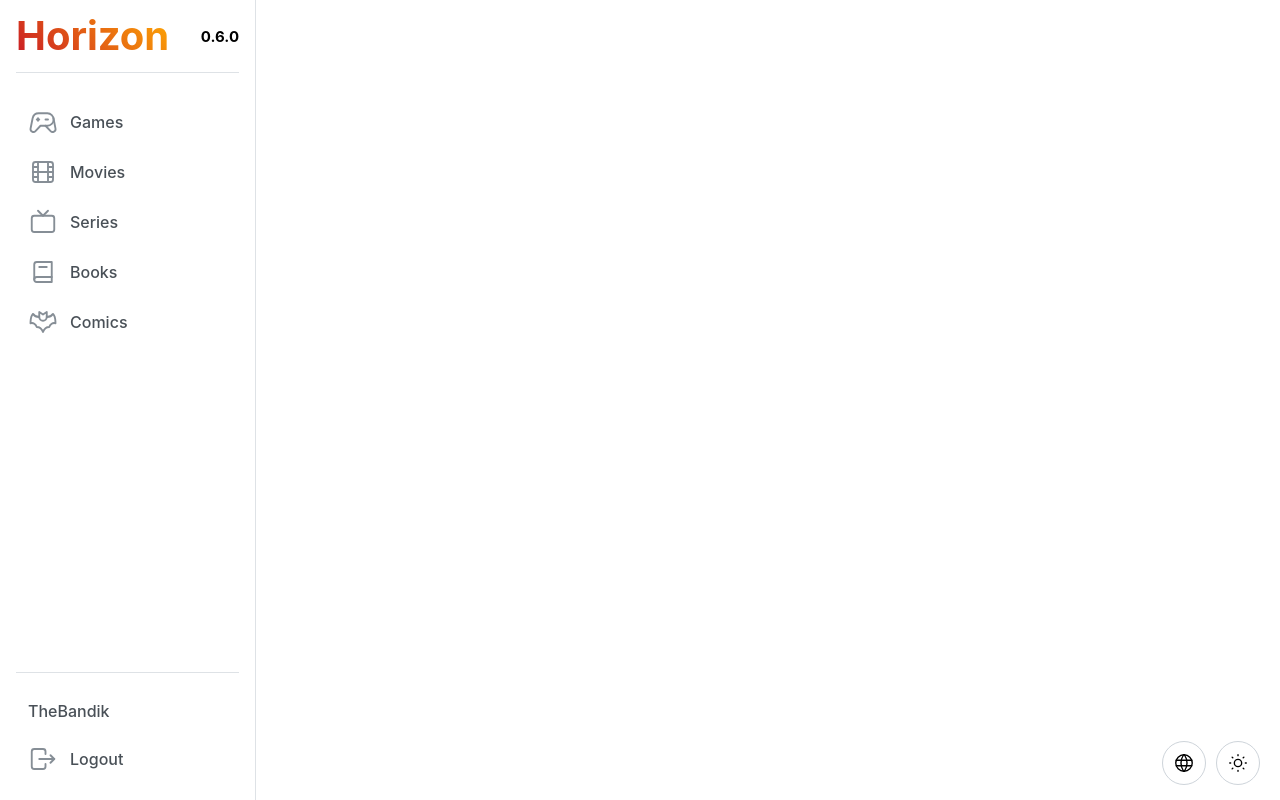
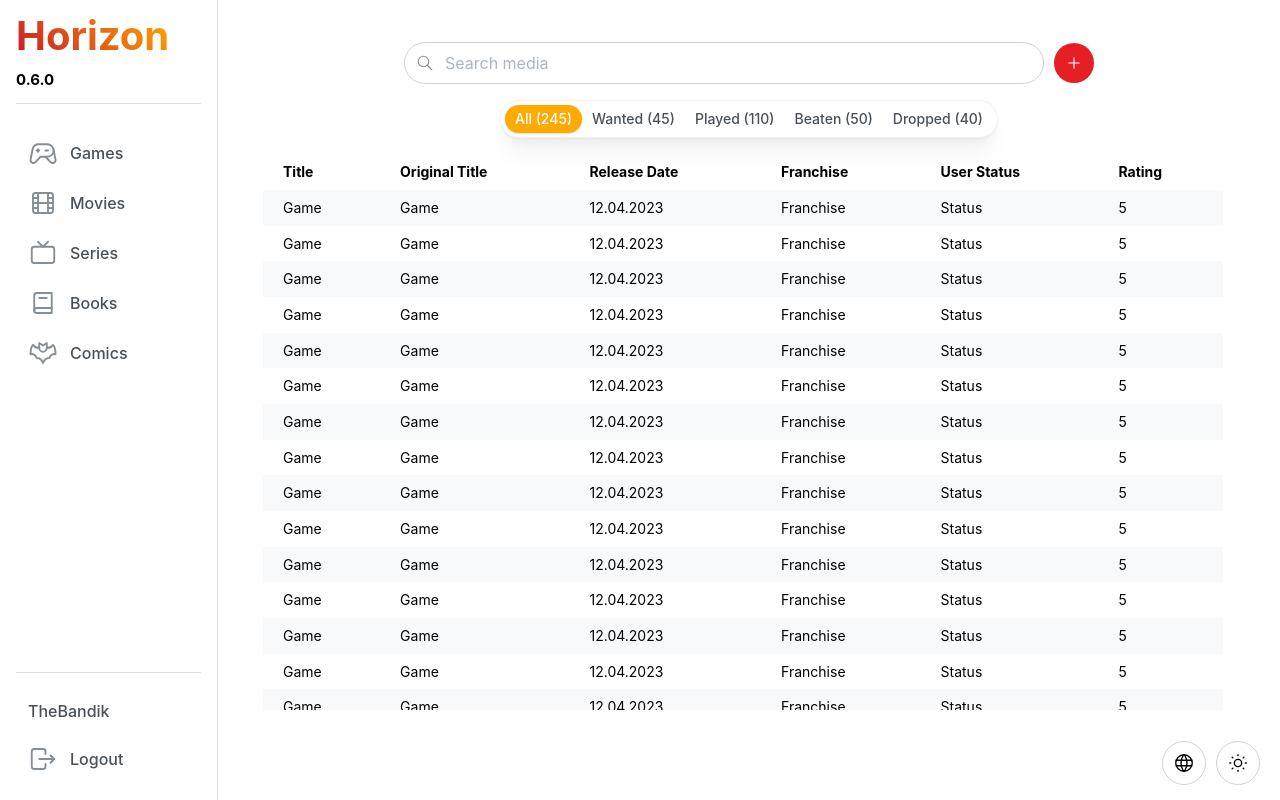
Before and after one commit to TheBandik/Horizon, a React app in the folder src/frontend/: page /user in a window 1280 px wide. Built offline with nearby package versions, Linux system fonts and the light colour scheme; the HTML template or start-up script is replaced by a standard one.

Commit message:
add new UI elements for user profile page

```diff
--- a/src/frontend/src/App.tsx
+++ b/src/frontend/src/App.tsx
@@ -22,6 +22,7 @@ export default function App() {
                 '#FF5252',
                 '#FF2A2A',
                 '#E51F24',
+                // var(--mantine-color-brand-7)
                 '#C91A25',
                 '#A1141D',
                 '#7A0F16',
@@ -31,6 +32,7 @@ export default function App() {
                 '#FFE9B5',
                 '#FFD27A',
                 '#FFBA3F',
+                // var(--mantine-color-accent-4)
                 '#FFA903',
                 '#E69B00',
                 '#CC8B00',
--- a/src/frontend/src/pages/UserProfile.tsx
+++ b/src/frontend/src/pages/UserProfile.tsx
@@ -5,15 +5,18 @@ import {
     IconMovie,
     IconDeviceTv,
     IconBook2,
-    IconBat
+    IconBat,
+    IconSearch,
+    IconPlus
 } from '@tabler/icons-react';
-import {Text, Group, Flex} from '@mantine/core';
+import {Text, Group, Flex, Stack, TextInput, ActionIcon, SegmentedControl, Table} from '@mantine/core';
 import classes from './styles/UserProfile.module.css';
 import packageJson from '../../package.json';
 import {LanguageSwitcher} from "../components/LanguageSwitcher.tsx";
 import {ThemeToggle} from "../components/ThemeToggle.tsx";
 import {useMediaQuery} from "@mantine/hooks";
 import {useTranslation} from "react-i18next";
+
 
 export function UserProfile() {
     const [active, setActive] = useState('Billing');
@@ -28,6 +31,41 @@ export function UserProfile() {
         {link: '', label: t("books"), icon: IconBook2},
         {link: '', label: t("comics"), icon: IconBat},
     ];
+
+    // Тестовые данные
+    const elements = [
+        {title: "Game", original_title: "Game", release_date: "12.04.2023", franchise: "Franchise", user_status: "Status", rating: 5},
+        {title: "Game", original_title: "Game", release_date: "12.04.2023", franchise: "Franchise", user_status: "Status", rating: 5},
+        {title: "Game", original_title: "Game", release_date: "12.04.2023", franchise: "Franchise", user_status: "Status", rating: 5},
+        {title: "Game", original_title: "Game", release_date: "12.04.2023", franchise: "Franchise", user_status: "Status", rating: 5},
+        {title: "Game", original_title: "Game", release_date: "12.04.2023", franchise: "Franchise", user_status: "Status", rating: 5},
+        {title: "Game", original_title: "Game", release_date: "12.04.2023", franchise: "Franchise", user_status: "Status", rating: 5},
+        {title: "Game", original_title: "Game", release_date: "12.04.2023", franchise: "Franchise", user_status: "Status", rating: 5},
+        {title: "Game", original_title: "Game", release_date: "12.04.2023", franchise: "Franchise", user_status: "Status", rating: 5},
+        {title: "Game", original_title: "Game", release_date: "12.04.2023", franchise: "Franchise", user_status: "Status", rating: 5},
+        {title: "Game", original_title: "Game", release_date: "12.04.2023", franchise: "Franchise", user_status: "Status", rating: 5},
+        {title: "Game", original_title: "Game", release_date: "12.04.2023", franchise: "Franchise", user_status: "Status", rating: 5},
+        {title: "Game", original_title: "Game", release_date: "12.04.2023", franchise: "Franchise", user_status: "Status", rating: 5},
+        {title: "Game", original_title: "Game", release_date: "12.04.2023", franchise: "Franchise", user_status: "Status", rating: 5},
+        {title: "Game", original_title: "Game", release_date: "12.04.2023", franchise: "Franchise", user_status: "Status", rating: 5},
+        {title: "Game", original_title: "Game", release_date: "12.04.2023", franchise: "Franchise", user_status: "Status", rating: 5},
+        {title: "Game", original_title: "Game", release_date: "12.04.2023", franchise: "Franchise", user_status: "Status", rating: 5},
+        {title: "Game", original_title: "Game", release_date: "12.04.2023", franchise: "Franchise", user_status: "Status", rating: 5},
+        {title: "Game", original_title: "Game", release_date: "12.04.2023", franchise: "Franchise", user_status: "Status", rating: 5},
+        {title: "Game", original_title: "Game", release_date: "12.04.2023", franchise: "Franchise", user_status: "Status", rating: 5},
+        {title: "Game", original_title: "Game", release_date: "12.04.2023", franchise: "Franchise", user_status: "Status", rating: 5},
+    ];
+
+    const rows = elements.map((element) => (
+        <Table.Tr key={element.title}>
+            <Table.Td>{element.title}</Table.Td>
+            <Table.Td>{element.original_title}</Table.Td>
+            <Table.Td>{element.release_date}</Table.Td>
+            <Table.Td>{element.franchise}</Table.Td>
+            <Table.Td>{element.user_status}</Table.Td>
+            <Table.Td>{element.rating}</Table.Td>
+        </Table.Tr>
+    ));
 
     const links = data.map((item) => (
         <a
@@ -47,7 +85,6 @@ export function UserProfile() {
 
     return (
         <Flex>
-
             <nav className={classes.navbar}>
                 <div className={classes.navbarMain}>
                     <Group className={classes.header} justify="space-between">
@@ -79,6 +116,61 @@ export function UserProfile() {
                 </div>
             </nav>
 
+            <Stack
+                align={"center"}
+                w={"100vw"}
+            >
+                <Flex
+                    align={"center"}
+                    mt={"4%"}
+                >
+                    <TextInput
+                        size={"md"}
+                        placeholder="Search media"
+                        w={"50vw"}
+                        leftSection={<IconSearch size={18} stroke={1.5}/>}
+                    />
+                    <ActionIcon
+                        size={40}
+                        radius="xl"
+                        variant="filled"
+                        ml={"xs"}
+                    >
+                        <IconPlus size={18} stroke={1.5}/>
+                    </ActionIcon>
+                </Flex>
+                <SegmentedControl
+                    // TODO: Статусы брать из БД + считать количество
+                    data={["All (245)", "Wanted (45)", "Played (110)", "Beaten (50)", "Dropped (40)"]}
+                    classNames={classes}
+                />
+
+                <Table.ScrollContainer
+                    maxHeight={"68vh"}
+                    minWidth={"75vw"}
+                >
+                    <Table
+                        striped
+                        highlightOnHover
+                        withRowBorders={false}
+                        horizontalSpacing={"lg"}
+                    >
+                        <Table.Thead>
+                            <Table.Tr>
+                                <Table.Th>Title</Table.Th>
+                                <Table.Th>Original Title</Table.Th>
+                                <Table.Th>Release Date</Table.Th>
+                                <Table.Th>Franchise</Table.Th>
+                                <Table.Th>User Status</Table.Th>
+                                <Table.Th>Rating</Table.Th>
+                            </Table.Tr>
+                        </Table.Thead>
+                        <Table.Tbody>{rows}</Table.Tbody>
+                    </Table>
+                </Table.ScrollContainer>
+
+            </Stack>
+
             {!isMobile && (
                 <div style={{position: "absolute", right: 20, bottom: 15}}>
                     <Group gap="xs">
--- a/src/frontend/src/pages/styles/UserProfile.module.css
+++ b/src/frontend/src/pages/styles/UserProfile.module.css
@@ -46,11 +46,10 @@
     &[data-active] {
         &,
         &:hover {
-            background-color: var(--mantine-color-blue-light);
-            color: var(--mantine-color-blue-light-color);
+            color: var(--mantine-color-accent-4);
 
             .linkIcon {
-                color: var(--mantine-color-blue-light-color);
+                color: var(--mantine-color-accent-4);
             }
         }
     }
@@ -62,3 +61,28 @@
     width: 30px;
     height: 30px;
 }
+
+.root {
+    background-color: light-dark(var(--mantine-color-white), var(--mantine-color-dark-6));
+    box-shadow: var(--mantine-shadow-md);
+    border: 1px solid light-dark(var(--mantine-color-gray-1), var(--mantine-color-dark-4));
+}
+
+.indicator {
+    background-color: var(--mantine-color-accent-4);
+}
+
+.control {
+    &::before {
+        display: none;
+    }
+}
+
+.label {
+    &,
+    &:hover {
+        &[data-active] {
+            color: var(--mantine-color-white);
+        }
+    }
+}
```
